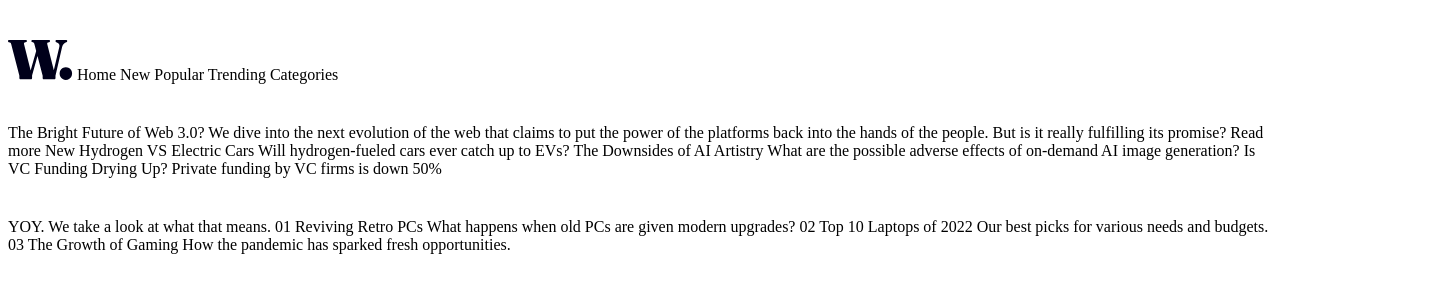
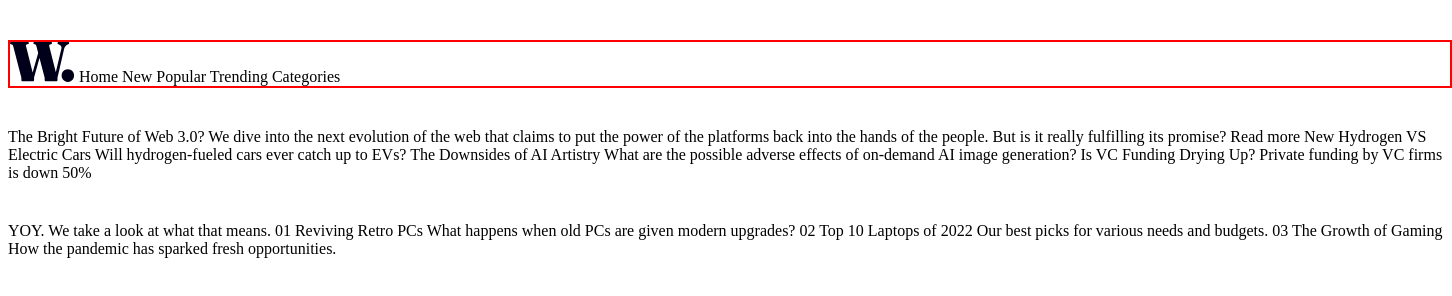
Before and after one commit to Judyyoussef/news-page, a plain HTML site: page index.html in a window 1280 px wide. Shown: the whole page, 1452 px wide, since content can reach past the window. Drawn offline with Linux system fonts and the light colour scheme.

Commit message:
inital commit

```diff
--- a/style.css
+++ b/style.css
@@ -2,5 +2,11 @@ body{
 
 }
 .container{
+    width: 1440px;
     margin: 40px auto;
 }
+
+header{
+    border: 2px solid red;
+    margin-top: 500px;
+}
```
